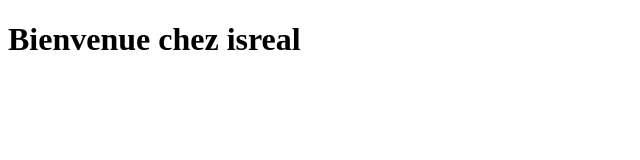
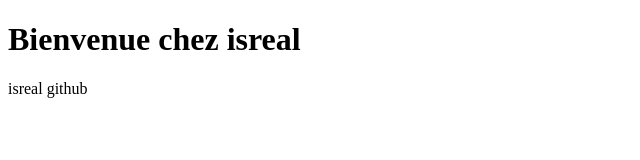
Before and after one commit to israelkoffi863-glitch/mon-sehi-israel, a plain HTML site: page index.html in a window 1280 px wide. Shown: the whole page, without its empty margins (0-640 px from the left). Drawn offline with Linux system fonts and the light colour scheme.

Commit message:
mon site

```diff
--- a/index.html
+++ b/index.html
@@ -7,5 +7,6 @@
 </head>
 <body>
     <h1>Bienvenue chez isreal</h1>
+    <p>isreal github</p>
 </body>
 </html>
```
